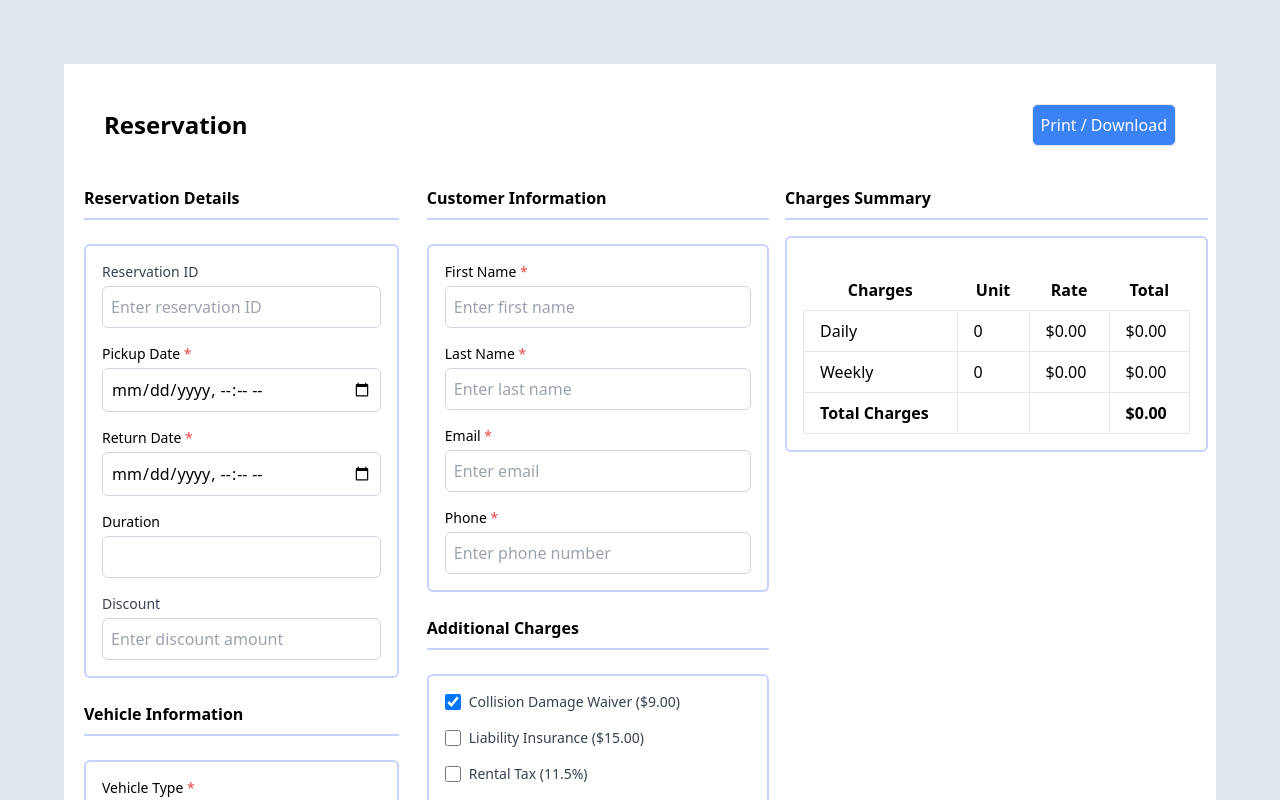
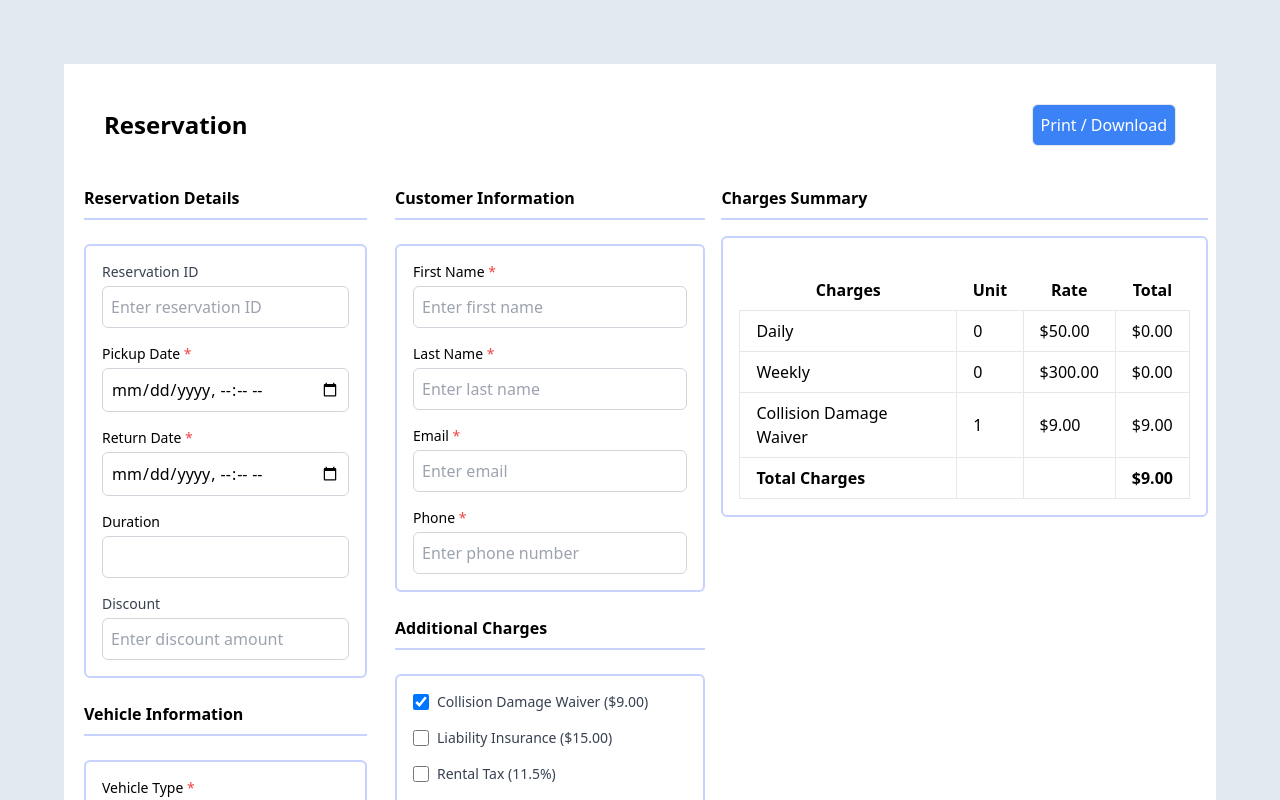
Before and after one commit to Taufiqul7756/invoice-generator, a React (Create React App) app in the folder client/: page / in a window 1280 px wide. Both pictures are taken after a click on the checkbox "Collision Damage Waiver ($9.00)". Shown: the top 800 px of the page. Built offline with nearby package versions, Linux system fonts and the light colour scheme; no server answers.

Commit message:
Additional Charges - added to summary

```diff
--- a/client/src/components/ChargesSummary.jsx
+++ b/client/src/components/ChargesSummary.jsx
@@ -1,13 +1,12 @@
 import React, { useState, useEffect } from "react";
 
 const ChargesSummary = ({
-  customerData,
   reservationDuration,
+  additionalCharges,
+  selectedVehicleId,
   selectedVehicleType,
   filteredVehicles,
-  additionalCharges,
-  selectedVehicleId,
-  carsList,
+  customerData,
 }) => {
   console.log("reservationDuration Check:", reservationDuration);
   console.log("selectedVehicleType Check:", selectedVehicleType);
@@ -20,22 +19,24 @@ const ChargesSummary = ({
   const [weeklyCharge, setWeeklyCharge] = useState(0);
   const [totalCharges, setTotalCharges] = useState(0);
 
+  // Default rates and percentages
+  const defaultRates = {
+    collisionDamageWaiver: 9.0,
+    liabilityInsurance: 15.0,
+    rentalTax: 11, // Percentage
+  };
+
   // useEffect to update charges whenever selectedVehicleId changes
   useEffect(() => {
-    if (selectedVehicleId && carsList) {
-      const vehicle = carsList.find((car) => car.id === selectedVehicleId);
-      if (vehicle) {
-        setDailyCharge(vehicle.rates.daily);
-        setWeeklyCharge(vehicle.rates.weekly);
-      }
-    }
-  }, [selectedVehicleId, carsList]);
+    // Your logic to fetch dailyCharge and weeklyCharge based on selectedVehicleId
+    // Example:
+    setDailyCharge(50);
+    setWeeklyCharge(300);
+  }, [selectedVehicleId]);
 
   // Parse reservationDuration string to extract weeks and days using regex
   const regex = /(\d+)\s+weeks?\s*(\d+)\s+days?/;
   const match = reservationDuration.match(regex);
-
-  console.log("matchmatchmatchmatch", match);
 
   let weeks = 0;
   let days = 0;
@@ -47,11 +48,40 @@ const ChargesSummary = ({
   // Calculate total charges
   const totalDaily = dailyCharge * days;
   const totalWeekly = weeklyCharge * weeks;
-  const total = totalDaily + totalWeekly;
+
+  // Additional charges
+  let totalAdditionalCharges = 0;
+  if (additionalCharges) {
+    Object.entries(additionalCharges).forEach(([key, value]) => {
+      if (value) {
+        if (key === "collisionDamageWaiver") {
+          totalAdditionalCharges += defaultRates.collisionDamageWaiver;
+        } else if (key === "liabilityInsurance") {
+          totalAdditionalCharges += defaultRates.liabilityInsurance;
+        }
+        // You can add more conditions for other additional charges if needed
+      }
+    });
+  }
+
+  // Calculate total charges including additional charges
+  const total = totalDaily + totalWeekly + totalAdditionalCharges;
 
   useEffect(() => {
     setTotalCharges(total);
   }, [total]);
+
+  // Prepare the data object to be sent to the database
+  const dataToSend = {
+    reservationDuration,
+    additionalCharges,
+    filteredVehicles,
+    selectedVehicleType,
+    selectedVehicleId,
+    totalCharges,
+  };
+
+  console.log("dataToSend:", dataToSend);
 
   return (
     <div className="mt-4">
@@ -77,6 +107,36 @@ const ChargesSummary = ({
             <td className="border px-4 py-2">${weeklyCharge.toFixed(2)}</td>
             <td className="border px-4 py-2">${totalWeekly.toFixed(2)}</td>
           </tr>
+          {/* Additional Charges */}
+          {additionalCharges && (
+            <>
+              {additionalCharges.collisionDamageWaiver && (
+                <tr>
+                  <td className="border px-4 py-2">Collision Damage Waiver</td>
+                  <td className="border px-4 py-2">1</td>
+                  <td className="border px-4 py-2">
+                    ${defaultRates.collisionDamageWaiver.toFixed(2)}
+                  </td>
+                  <td className="border px-4 py-2">
+                    ${defaultRates.collisionDamageWaiver.toFixed(2)}
+                  </td>
+                </tr>
+              )}
+              {additionalCharges.liabilityInsurance && (
+                <tr>
+                  <td className="border px-4 py-2">Liability Insurance</td>
+                  <td className="border px-4 py-2">1</td>
+                  <td className="border px-4 py-2">
+                    ${defaultRates.liabilityInsurance.toFixed(2)}
+                  </td>
+                  <td className="border px-4 py-2">
+                    ${defaultRates.liabilityInsurance.toFixed(2)}
+                  </td>
+                </tr>
+              )}
+              {/* You can add more rows for other additional charges if needed */}
+            </>
+          )}
           <tr className="font-semibold">
             <td className="border px-4 py-2">Total Charges</td>
             <td className="border px-4 py-2"></td>
```
